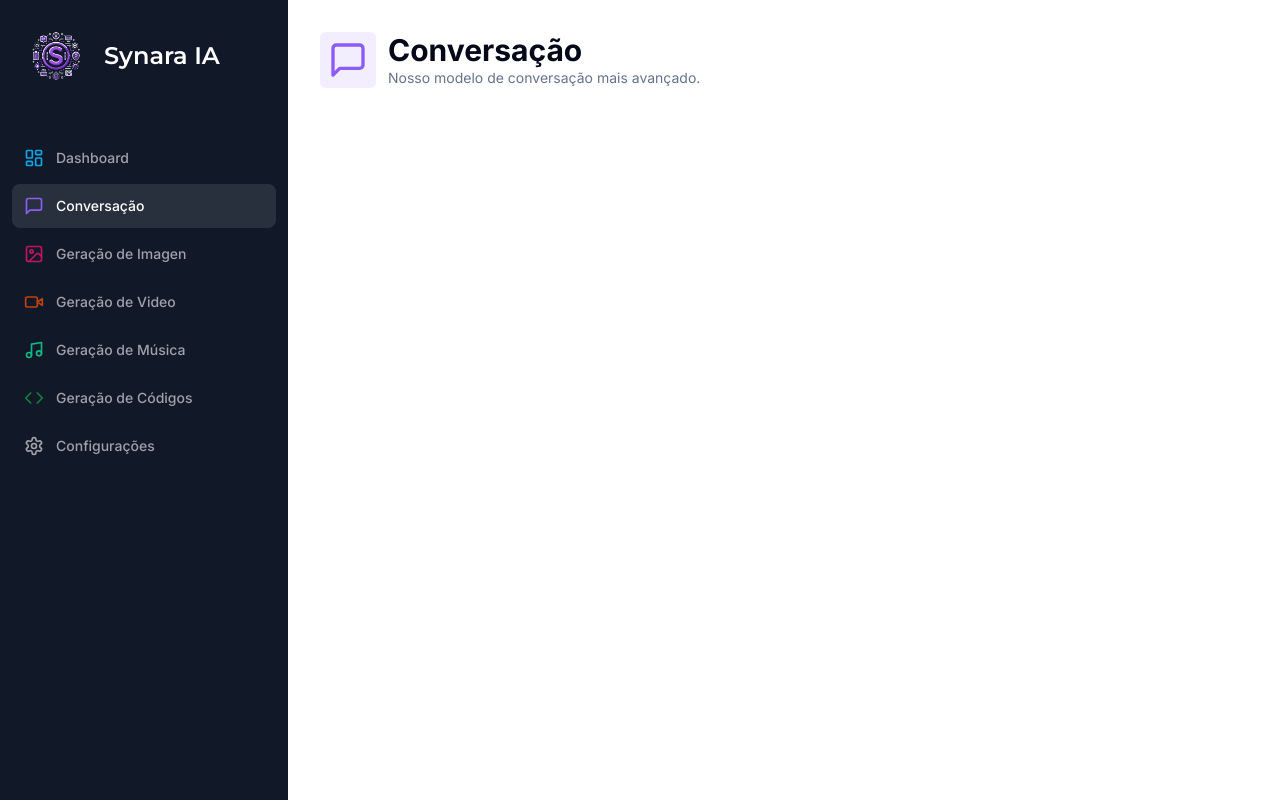
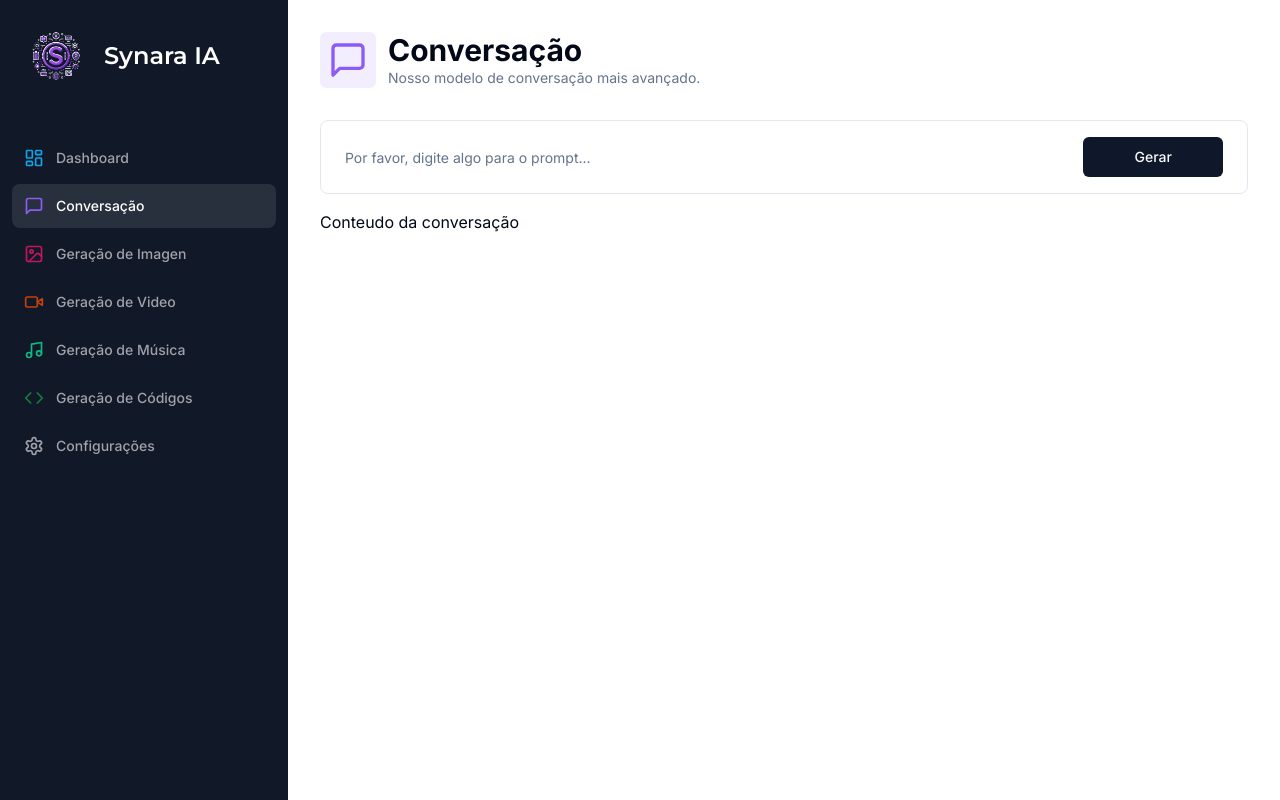
Before and after one commit to luizengdev/synara-ai, a Next.js app: page /conversation in a window 1280 px wide. Built offline with nearby package versions, Linux system fonts and the light colour scheme.

Commit message:
feat: add Form ui component to ConversationPage

```diff
--- a/app/(dashboard)/(routes)/conversation/page.tsx
+++ b/app/(dashboard)/(routes)/conversation/page.tsx
@@ -1,9 +1,31 @@
+"use client";
+
+import * as z from "zod";
 import { MessageSquare } from "lucide-react";
+import { useForm } from "react-hook-form";
+import { zodResolver } from "@hookform/resolvers/zod";
 
 import Heading from "@/components/Heading";
-import { Form } from "@/components/ui/form";
+import { Form, FormControl, FormField, FormItem } from "@/components/ui/form";
+import { Input } from "@/components/ui/input";
+import { Button } from "@/components/ui/button";
+
+import { formsSchema } from "./constants";
 
 const ConversationPage = () => {
+  const form = useForm<z.infer<typeof formsSchema>>({
+    resolver: zodResolver(formsSchema),
+    defaultValues: {
+      prompt: "",
+    },
+  });
+
+  const isLoading = form.formState.isSubmitting;
+
+  const onSubmit = async (values: z.infer<typeof formsSchema>) => {
+    console.log(values);
+  };
+
   return (
     <div>
       <Heading
@@ -13,7 +35,50 @@ const ConversationPage = () => {
         iconColor="text-violet-500"
         bgColor="bg-violet-500/10"
       />
-      <div className="px-4 lg:px-8">{/* <Form /> */}</div>
+      <div className="px-4 lg:px-8">
+        <div>
+          <Form {...form}>
+            <form
+              onSubmit={form.handleSubmit(onSubmit)}
+              className="
+                rounded-lg
+                border
+                w-full
+                p-4
+                px-3
+                md:px-6
+                focus-within:shadow-sm
+                grid grid-cols-12
+                gap-2"
+            >
+              <FormField
+                name="prompt"
+                render={({ field }) => (
+                  <FormItem className="col-span-12 lg:col-span-10">
+                    <FormControl className="m-0 p-0">
+                      <Input
+                        className="border-0 outline-none
+                         focus-visible:ring-0
+                         focus-visible:ring-transparent"
+                        disabled={isLoading}
+                        placeholder="Por favor, digite algo para o prompt..."
+                        {...field}
+                      />
+                    </FormControl>
+                  </FormItem>
+                )}
+              />
+              <Button
+                className="col-span-12 lg:col-span-2 w-full"
+                disabled={isLoading}
+              >
+                Gerar
+              </Button>
+            </form>
+          </Form>
+        </div>
+        <div className="space-y-4 mt-4">Conteudo da conversação</div>
+      </div>
     </div>
   );
 };
```
